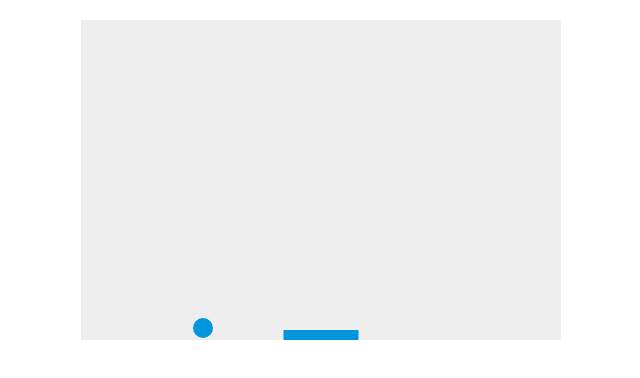
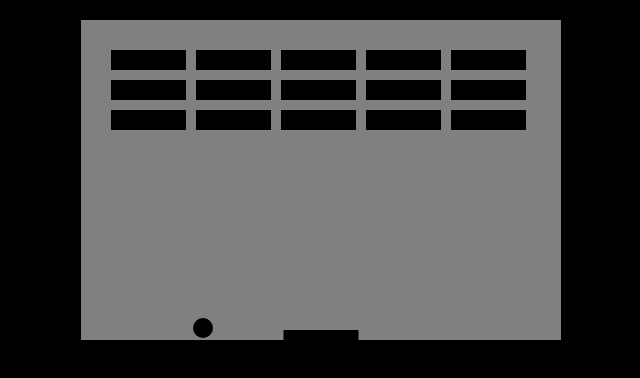
Before and after one commit to erogers6264/shiny-octo-journey, a plain HTML site: page index.html in a window 1280 px wide. Shown: the whole page, without its empty margins (319-959 px from the left). Drawn offline with Linux system fonts and the light colour scheme.

Commit message:
Draw bricks

```diff
--- a/breakout.js
+++ b/breakout.js
@@ -15,10 +15,42 @@ let paddleX = (canvas.width - paddleWidth) / 2;
 let rightPressed = false;
 let leftPressed = false;
 
+const brickRows = 3;
+const brickColumns = 5;
+const brickWidth = 75;
+const brickHeight = 20;
+const brickPadding = 10;
+const brickOffsetTop = 30;
+const brickOffsetLeft = 30;
+
+const bricks = [];
+for (let c = 0; c < brickColumns; c++) {
+	bricks[c] = [];
+	for (let r = 0; r < brickRows; r++) {
+		bricks[c][r] = { x:0, y:0 };
+	}
+}
+
+function drawBricks() {
+	for (let c = 0; c < brickColumns; c++) {
+		for(let r = 0; r < brickRows; r++) {
+			const brickX = (c * (brickWidth + brickPadding)) + brickOffsetLeft;
+			const brickY = (r * (brickHeight + brickPadding)) + brickOffsetTop;
+			bricks[c][r].x = brickX;
+			bricks[c][r].y = brickY;
+			ctx.beginPath();
+			ctx.rect(brickX, brickY, brickWidth, brickHeight);
+			ctx.fillStyle = "black";
+			ctx.fill();
+			ctx.closePath();
+		}
+	}
+}
+
 function drawBall() {
 	ctx.beginPath();
 	ctx.arc(x, y, ballRadius, 0, Math.PI * 2, false);
-	ctx.fillStyle = "#0095DD";
+	ctx.fillStyle = "black";
 	ctx.fill();
 	ctx.closePath();
 }
@@ -26,7 +58,7 @@ function drawBall() {
 function drawPaddle() {
 	ctx.beginPath();
 	ctx.rect(paddleX, canvas.height - paddleHeight, paddleWidth, paddleHeight);
-	ctx.fillStyle = "#0095DD";
+	ctx.fillStyle = "black";
 	ctx.fill();
 	ctx.closePath();
 }
@@ -41,11 +73,11 @@ function checkEdges() {
 		if (x > paddleX && x < paddleX + paddleWidth) {
 			dy = -dy;
 			// Make the ball go faster each time
-			dy -= 0.5;
+			dy -= 0.2;
 			if (dx < 0) {
-				dx -= 0.3;
+				dx -= 0.2;
 			} else {
-				dx += 0.3;
+				dx += 0.2;
 			}
 		} else {
 			alert("GAME OVER");
@@ -57,6 +89,7 @@ function checkEdges() {
 
 function draw() {
 	ctx.clearRect(0, 0, canvas.width, canvas.height);
+	drawBricks();
 	drawBall();
 	drawPaddle();
 	x += dx;
--- a/index.html
+++ b/index.html
@@ -10,10 +10,13 @@
 			margin: 0;
 		}
 		canvas {
-			background: #eee;
+			background: gray;
 			display: block;
 			margin: auto;
 			margin-top: 20px;
+		}
+		body {
+			background: black;
 		}
 	</style>
 </head>
```
